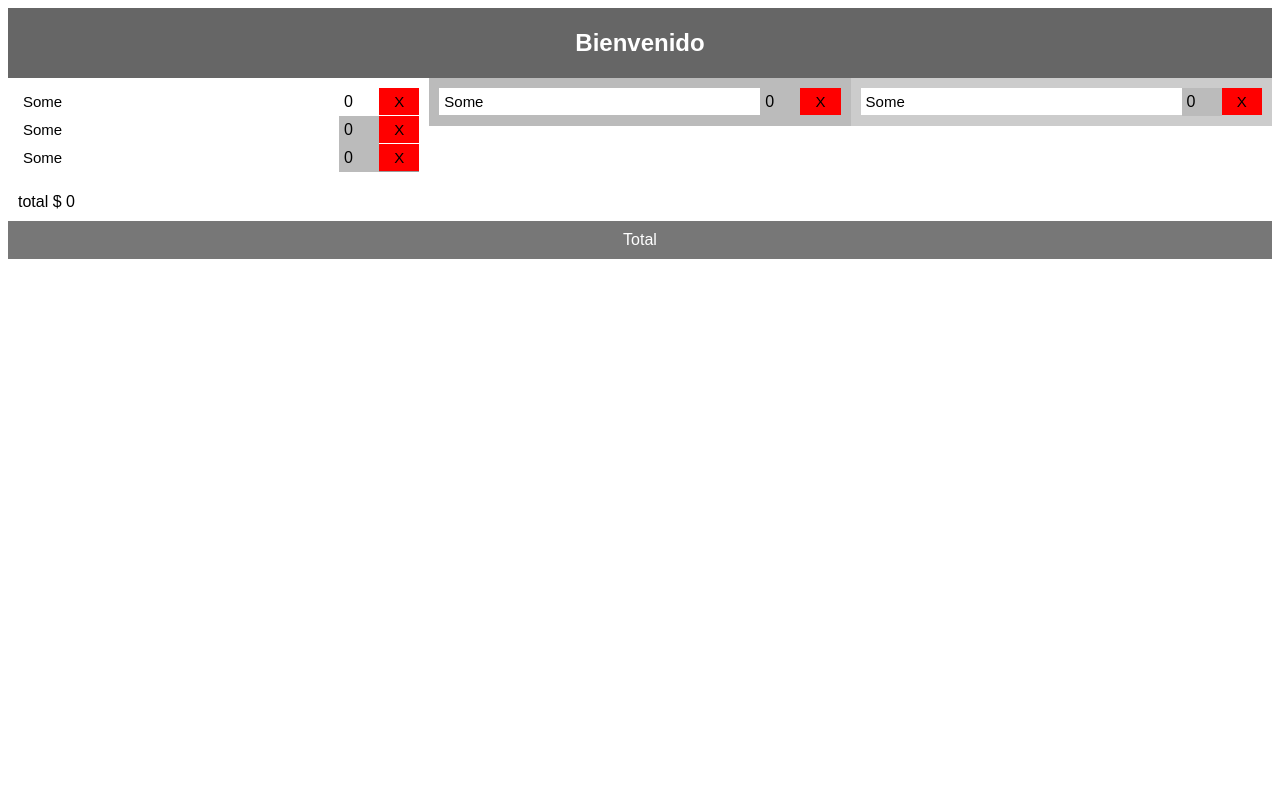
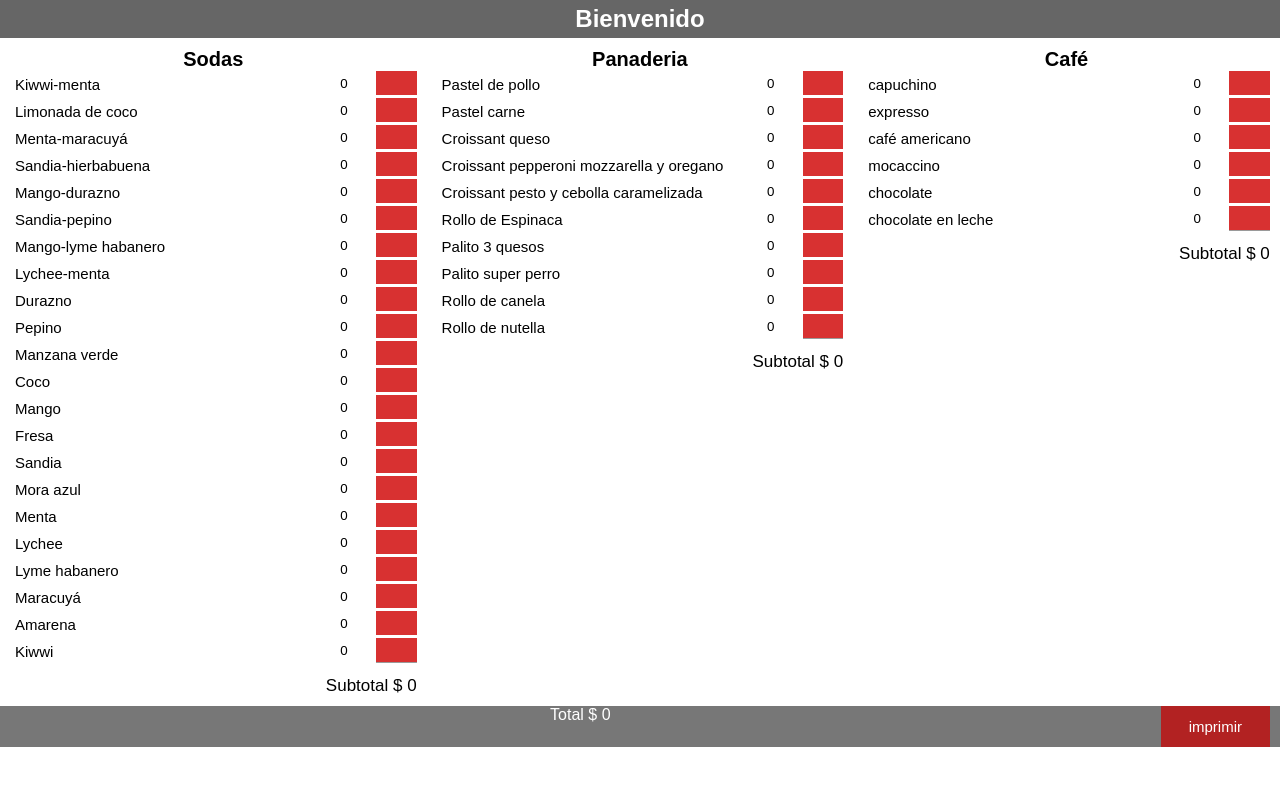
Before and after one commit to AlejandroSalgadoG/TomProyect, a Django app: page /bill/ in a window 1280 px wide. Shown: the top 786 px of the page. Run offline with Django 3.2, Linux system fonts and the light colour scheme.

Commit message:
Finishing first version of index view for bill app

```diff
--- a/TomBill/templates/Index.html
+++ b/TomBill/templates/Index.html
@@ -6,6 +6,8 @@
         <style>
             * {
                 box-sizing: border-box;
+                margin: 0;
+                padding: 0;
             }
 
             body {
@@ -28,9 +30,9 @@
 
             footer {
                 background-color: #777;
-                padding: 10px;
                 text-align: center;
                 color: white;
+                height: 41px;
             }
 
             button {
@@ -38,6 +40,31 @@
                 border: none;
                 color: black;
                 font-size: 15px;
+            }
+
+            input {
+                border: 0;
+            }
+
+            .submit_button{
+                float: right;
+                padding: 12px 28px;
+                display: inline-block;
+                background-color: #b22222;
+                margin-right: 10px;
+                color: white;
+            }
+
+            .section_title{
+                color: black;
+                font-size: 20px;
+                text-align: center;
+            }
+
+            .total{
+                color: black;
+                font-size: 17px;
+                text-align: right;
             }
 
             .column {
@@ -63,8 +90,8 @@
             .elem3{
                 float: left;
                 width: 10%;
-                padding: 5px;
-                background-color: #FF0000;
+                padding: 12px;
+                background-color: #d83131;
             }
 
             .separator {
@@ -74,38 +101,60 @@
                 padding: 5px;
             }
 
+            @media screen and (max-width: 825px) {
+              .column {
+                width: 100%;
+              }
+            }
+
         </style>
 
         <meta name="viewport" content="width=device-width, initial-scale=1">
     </head>
 
     <script>
-        function get_child(childs, id_name){
+        function get_child(father, id_name){
+            var childs = father.childNodes;
             for(var i=0; i<childs.length; i++) if(childs[i].id == id_name) return childs[i];
             return null;
         }
 
-        function btn_selected(button){
-            var label = get_child(button.parentElement.childNodes, "quantity");
+        function selected(button, quantity, price, section){
+            button.style.backgroundColor= "#63e76c";
+            quantity.value++;
 
-            button.style.backgroundColor="green";
-            button.style.color="white";
-            label.innerHTML++;
+            update_section_total(section, price, add);
+            update_total(price, add);
         }
 
-        function btn_deselected(button){
-            var label = get_child(button.parentElement.childNodes, "quantity");
-            var quantity = label.innerHTML;
+        function deselected(button, quantity, price, section){
+            if(quantity.value == 0) return;
 
-            if(quantity == 0) return;
-
-            if(quantity == 1){
-                var product = get_child(button.parentElement.childNodes, "product");
+            if(quantity.value == 1){
+                var product = get_child(button.parentElement, "product");
                 product.style.backgroundColor="white";
-                product.style.color="black";
             }
 
-            label.innerHTML--;
+            quantity.value--;
+
+            update_section_total(section, price, substract);
+            update_total(price, substract);
+        }
+
+        function add(a,b){ return a+b; }
+        function substract(a,b){ return a-b; }
+
+        function update_section_total(section, price, action){
+            var section = document.getElementById(section);
+            var label = get_child(section, "total");
+            var total = parseInt(label.innerHTML);
+            label.innerHTML = action(total, price);
+        }
+
+        function update_total(price, action){
+            var label = document.getElementById("final_total");
+            var total = parseInt(label.innerHTML);
+            label.innerHTML = action(total, price);
         }
 
     </script>
@@ -117,51 +166,86 @@
         </header>
 
 
+        <form method="post">
+
         <section>
             <div class="column">
+                <h3 class="section_title"> Sodas </h3>
+
+                {% for id, product, price in sodas%}
+
                 <div>
-                    <button class="elem1" id="product" onclick="btn_selected(this)">Some</button>
-                    <label class="elem2" id="quantity">0</label>
-                    <button class="elem3" id="remove" onclick="btn_deselected(this)">X</button>
+                    <button type="button" class="elem1" id="product" onclick="selected(this, {{id}}, {{price}}, 'total_sodas')">
+                        {{product}}
+                    </button>
+                    <input class="elem2" name="{{id}}" value="0" readonly/>
+                    <button type="button" class="elem3" id="remove" onclick="deselected(this, {{id}}, {{price}}, 'total_sodas')"></button>
                 </div>
-                <div>
-                    <button class="elem1" id="product" onclick="button_selected(this)">Some</button>
-                    <label class="elem2" id="quantity" style="background-color:#bbb;">0</label>
-                    <button class="elem3" id="remove">X</button>
-                </div>
-                <div>
-                    <button class="elem1">Some</button>
-                    <label class="elem2" style="background-color:#bbb;">0</label>
-                    <button class="elem3">X</button>
-                </div>
+
+                {% endfor %}
 
                 <hr class="separator">
 
-                <div>
-                    total $ 0
+                <div class="total" id="total_sodas">
+                    Subtotal $
+                    <label id="total">0</label>
                 </div>
             </div>
 
-            <div class="column" style="background-color:#bbb;">
+            <div class="column">
+                <h3 class="section_title"> Panaderia </h3>
+
+                {% for id, product, price in bakery%}
+
                 <div>
-                    <button class="elem1">Some</button>
-                    <label class="elem2" style="background-color:#bbb;">0</label>
-                    <button class="elem3">X</button>
+                    <button type="button" class="elem1" id="product" onclick="selected(this, {{id}}, {{price}}, 'total_bakery')">
+                        {{product}}
+                    </button>
+                    <input class="elem2" name="{{id}}" value="0" readonly/>
+                    <button type="button" class="elem3" id="remove" onclick="deselected(this, {{id}}, {{price}}, 'total_bakery')"></button>
                 </div>
-            </div>
-            <div class="column" style="background-color:#ccc;">
-                <div>
-                    <button class="elem1">Some</button>
-                    <label class="elem2" style="background-color:#bbb;">0</label>
-                    <button class="elem3">X</button>
+
+                {% endfor %}
+
+                <hr class="separator">
+
+                <div class="total" id="total_bakery">
+                    Subtotal $
+                    <label id="total">0</label>
                 </div>
             </div>
 
+            <div class="column">
+                <h3 class="section_title"> Café </h3>
+
+                {% for id, product, price in coffe%}
+
+                <div>
+                    <button type="button" class="elem1" id="product" onclick="selected(this, {{id}}, {{price}}, 'total_coffe')">
+                        {{product}}
+                    </button>
+                    <input class="elem2" name="{{id}}" value="0" readonly/>
+                    <button type="button" class="elem3" id="remove" onclick="deselected(this, {{id}}, {{price}}, 'total_coffe')"></button>
+                </div>
+
+                {% endfor %}
+
+                <hr class="separator">
+
+                <div class="total" id="total_coffe">
+                    Subtotal $
+                    <label id="total">0</label>
+                </div>
+            </div>
         </section>
 
         <footer>
-            <label> Total </label>
+            Total $
+            <label id="final_total">0</label>
+            <button type="submit" class="submit_button" formaction="/bill/save_bill/"> imprimir </button>
         </footer>
+
+        </form>
 
     </body>
 </html>
--- a/TomBill/urls.py
+++ b/TomBill/urls.py
@@ -4,4 +4,5 @@ from TomBill import views
 
 urlpatterns = [
     path('', views.Index.as_view()),
+    path('save_bill/', views.save_bill),
 ]
--- a/TomBill/views.py
+++ b/TomBill/views.py
@@ -1,8 +1,69 @@
-from django.shortcuts import render, HttpResponse
+from django.shortcuts import render, redirect, HttpResponse
 from django.views.generic import TemplateView
+
+from django.views.decorators.csrf import csrf_exempt
 
 class Index(TemplateView):
     index_template = 'Index.html'
 
+    sodas = [ ("kiwwi_menta", "Kiwwi-menta", 6500),
+              ("limonada_coco", "Limonada de coco", 6500),
+              ("menta_marac", "Menta-maracuyá", 6500),
+              ("sandia_hierb", "Sandia-hierbabuena", 6500),
+              ("mango_duraz", "Mango-durazno", 6500),
+              ("sandia_pepin", "Sandia-pepino", 6500),
+              ("mango_lyme", "Mango-lyme habanero", 6500),
+              ("lychee_menta", "Lychee-menta", 6500),
+              ("durazno", "Durazno", 6000),
+              ("pepino", "Pepino", 6000),
+              ("manzana_verde", "Manzana verde", 6000),
+              ("coco", "Coco", 6000),
+              ("mango", "Mango", 6000),
+              ("fresa", "Fresa", 6000),
+              ("sandia", "Sandia", 6000),
+              ("mora_azul", "Mora azul", 6000),
+              ("menta", "Menta", 6000),
+              ("lychee", "Lychee", 6000),
+              ("lyme_haban", "Lyme habanero", 6000),
+              ("maracuya", "Maracuyá", 6000),
+              ("amarena", "Amarena", 6000),
+              ("kiwwi", "Kiwwi", 6000) ]
+
+    additions = [ ("lychee", "Lychee", 800),
+                  ("durazno", "Durazno", 800),
+                  ("mix_fruto", "Mix frutos rojos", 800),
+                  ("mango", "Mango", 500),
+                  ("fresa", "Fresa", 500),
+                  ("maracuya", "Maracuya", 500),
+                  ("coco", "Coco", 500),
+                  ("cereza", "Cereza", 500),
+                  ("explosion", "explosion", 800),
+                  ("jelly_arco", "jelly arcoiris", 800) ]
+
+    bakery = [ ("pastel_pollo", "Pastel de pollo", 3800),
+               ("pastel_carne", "Pastel carne", 3800),
+               ("croissant_queso", "Croissant queso", 3000),
+               ("croissant_peppe", "Croissant pepperoni mozzarella y oregano", 3800),
+               ("croissant_pesto", "Croissant pesto y cebolla caramelizada", 4000),
+               ("rollo_espin", "Rollo de Espinaca", 3600),
+               ("palito_queso", "Palito 3 quesos", 3800),
+               ("palito_super", "Palito super perro", 4600),
+               ("rollo_canel", "Rollo de canela", 3000),
+               ("rollo_nutel", "Rollo de nutella", 3000) ]
+
+    coffe = [ ("capuchino", "capuchino", 60000),
+              ("expresso", "expresso", 100000),
+              ("cafe_ameri", "café americano", 200000),
+              ("mocaccino", "mocaccino", 1234578),
+              ("chocolate", "chocolate", 400000),
+              ("chocolate_leche", "chocolate en leche", 500000) ]
+
+
     def get(self, request):
-        return render(request, self.index_template)
+        data = {"sodas": self.sodas, "bakery": self.bakery, "coffe": self.coffe}
+        return render(request, self.index_template, data)
+
+@csrf_exempt
+def save_bill(request):
+    print(request.POST)
+    return redirect('/bill/')
```
